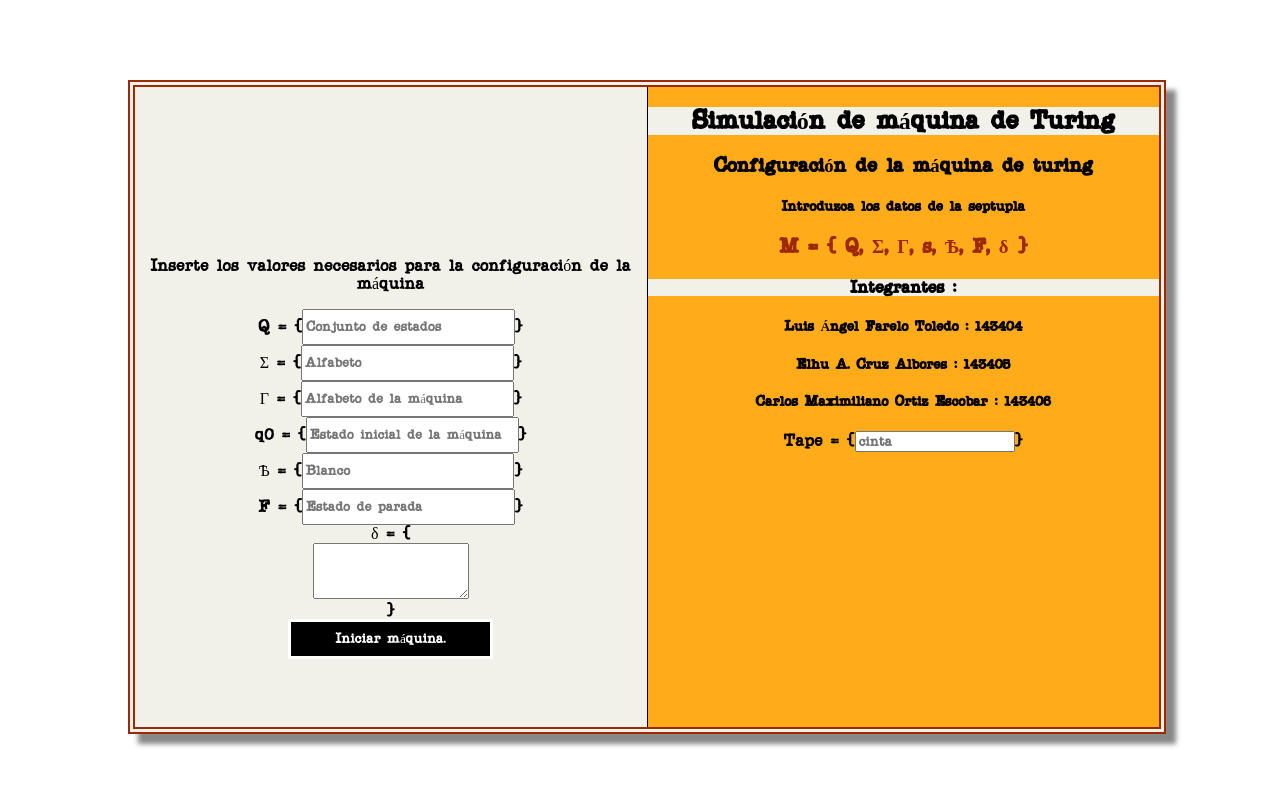
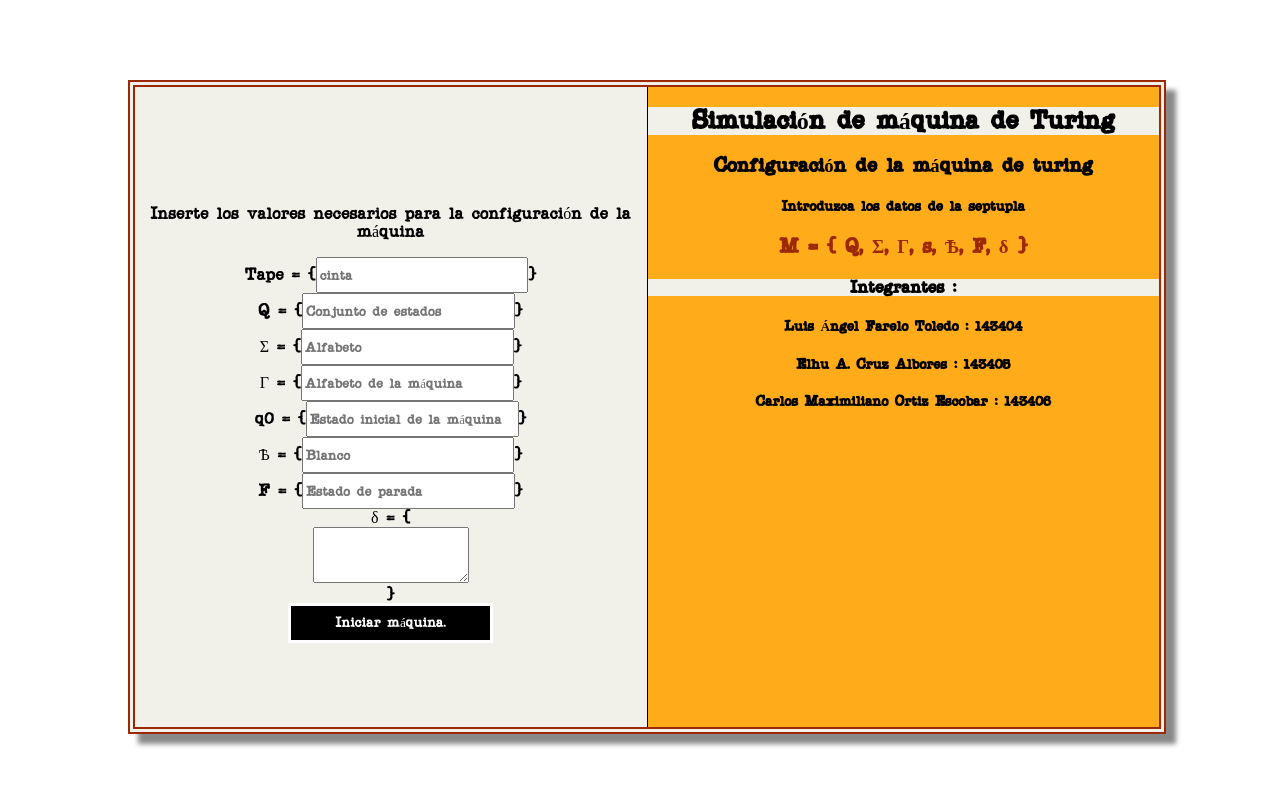
Before and after one commit to ea2305/TuringMachine, a plain HTML site: page index.html in a window 1280 px wide. Drawn offline with Linux system fonts and the light colour scheme.

Commit message:
Move elements

```diff
--- a/assets/css/main.css
+++ b/assets/css/main.css
@@ -59,7 +59,7 @@ input{
 
 .getData{
     font-family: 'Chonker';
-    padding-top: 15%;
+    padding-top: 10%;
     text-align: center;
     height: 100%;
     width: 100%;
--- a/assets/js/TapeSystem.js
+++ b/assets/js/TapeSystem.js
@@ -3,30 +3,7 @@ var _Q = ["q0", "q1"];//arreglo de estados
 var _Gamma = ["0", "1", undefined];// arreglo con el alfabeto de la cinta
 var b = undefined;//simbolo blanco (B)
 var _Sigma = ["0", "1"];//arreglo con el alfabeto del lenguaje
-var delta = [
-    {
-        currentState:"q0",
-        tapeSymbol: "0",
-        writeSymbol: "1",
-        moveTape: "R",
-        nextState: "q0"
-    },
-    {
-        currentState:"q0",
-        tapeSymbol: "1",
-        writeSymbol: "0",
-        moveTape: "R",
-        nextState: "q0"
-    },
-    {
-        currentState:"q0",
-        tapeSymbol: undefined,
-        writeSymbol: undefined,
-        moveTape: "L",
-        nextState: "q1"
-    },
-
-];//arreglo con la tabla de transition
+var delta = [];//arreglo con la tabla de transition
 var q0 = "q0";// estado inicial
 var _F = ["q1"];// estado final
 
--- a/index.html
+++ b/index.html
@@ -17,6 +17,7 @@
             <article class="getData ">
                  <!-- Q, Σ, Γ, s, Ѣ, F, δ -->
                 <p>Inserte los valores necesarios para la configuración de la máquina</p>
+                Tape = {<input type="text" name="tape" value="" placeholder="cinta">}<br />
                 Q = {<input type="text" name="_Q" value="" placeholder="Conjunto de estados">}<br />
                 Σ = {<input type="text" name="_E" value="" placeholder="Alfabeto">}<br />
                 Γ = {<input type="text" name="_T" value="" placeholder="Alfabeto de la máquina">}<br />
@@ -37,7 +38,6 @@
                 <h5>Luis Ángel Farelo Toledo         : 143404</h5>
                 <h5>Elhu A. Cruz Albores             : 143405</h5>
                 <h5>Carlos Maximiliano Ortiz Escobar : 143406</h5>
-                Tape = {<input type="text" name="tape" value="" placeholder="cinta">}<br />
 
             </article>
         </secction>
```
